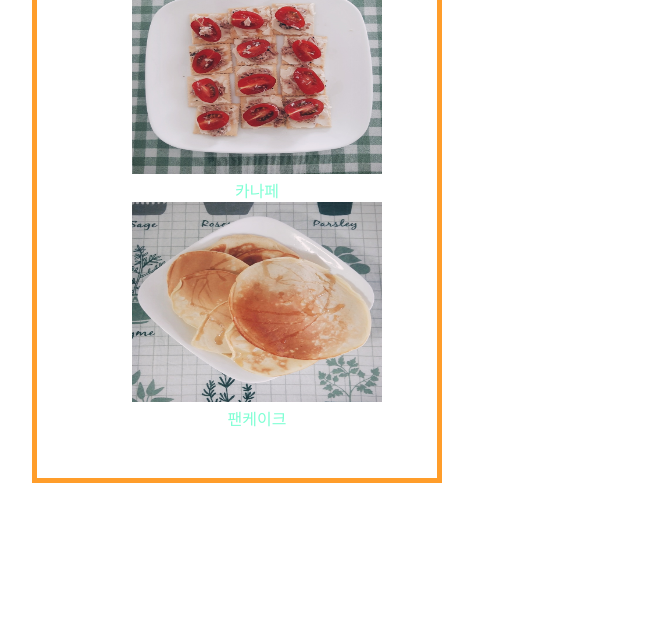
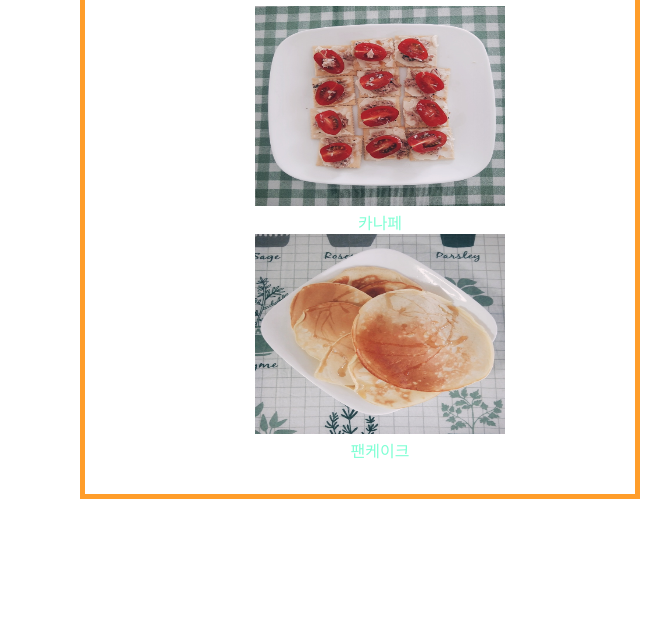
Before and after one commit to KimDaRae/list, a plain HTML site: page index.html in a window 1280 px wide. Shown: the part 170-800 px from the top of the page, without its empty margins (8-679 px from the left). Drawn offline with Linux system fonts and the light colour scheme.

Commit message:
추가
추가

```diff
--- a/link.css
+++ b/link.css
@@ -4,11 +4,11 @@
 
 #contents{
     border: 5px solid #ff9d2a;
-    width: 400px;
+    width: 550px;
     text-align: center;
-    padding-top: 2em;
-    padding-bottom: 2em;
-    margin: 2em;
+    padding-top: 1em;
+    padding-bottom: 1em;
+    margin: 5em;
 
 }
 
```
Also changed, not shown: link.html (+1 -0 lines), list.html (+1 -0 lines).
